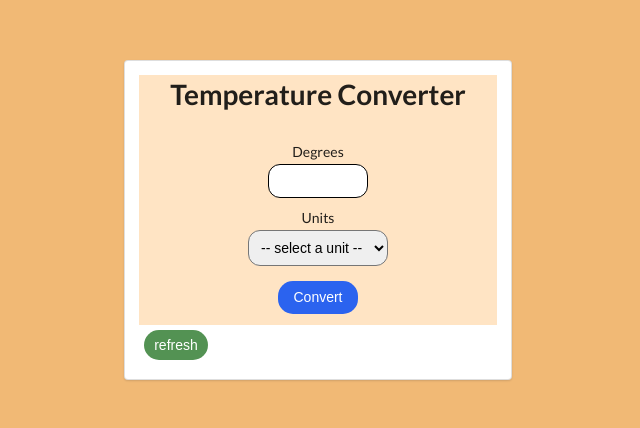
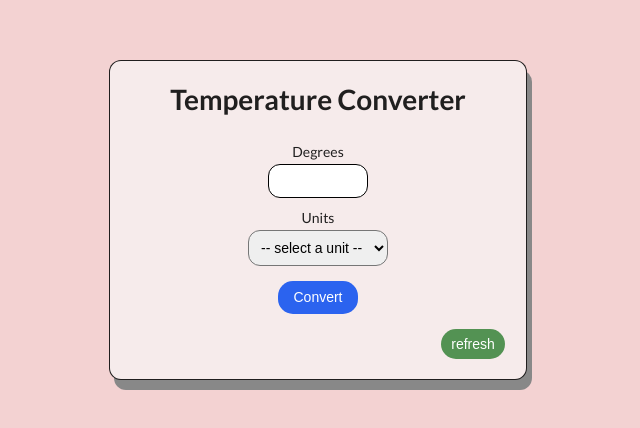
Before and after one commit to Roman4u/my-tempapp, a React (Create React App) app: page / in a window 1280 px wide. Shown: the part 180-608 px from the top of the page, without its empty margins (322-962 px from the left). Built offline with nearby package versions, Linux system fonts and the light colour scheme.

Commit message:
update: div styling and refresh button placement

```diff
--- a/src/components/App.jsx
+++ b/src/components/App.jsx
@@ -40,7 +40,7 @@ const App = () => {
 
   return (
     <div className="wrapper">
-      <div className="ui segment">
+      <div className="container">
         <div className="header">
         <h1>Temperature Converter</h1>
           <TempInput
@@ -53,8 +53,10 @@ const App = () => {
             // updateParentState={updateParentState}
             calculateTemp={calculateTemp}
           />
+          <div style={{display: 'flex'}}>
+           <button className="refresh-button" onClick={() => {return window.location.reload(false)}} style={{marginLeft: 'auto'}}>refresh</button>
+           </div>
         </div>
-        <button className="refresh-button" onClick={() => {return window.location.reload(false)}}>refresh</button>
       </div>
     </div>
   );
--- a/src/components/tempInput.jsx
+++ b/src/components/tempInput.jsx
@@ -66,15 +66,15 @@ const TempInput = (props) => {
           Convert
         </button>
         <br />
-      </form>
 
-      <div>
           { error ?
             <Alert variant="filled" severity="error">
               <AlertTitle>Error</AlertTitle>
               {errorMessage}</Alert>
             : <span id="result-container ui container"> <h3>{convertedTemp}</h3> </span>}
-      </div>
+
+      </form>
+
     </div>
   );
 };
--- a/src/components/tempapp.css
+++ b/src/components/tempapp.css
@@ -3,18 +3,23 @@
     height: 100vh;
     display: grid;
     place-items: center;
-    background-color: rgba(240, 180, 106, 0.924);
+    background-color: rgb(243, 210, 210);
 }
 
 
 .header {
+    display: block;
     text-align: center;
-    padding: 1px;
-    background-color: bisque;
+    padding: 20px;
+    border: 1px solid;
+    box-shadow: 5px 10px #888888;
+    background-color: rgb(246, 235, 235);
+    border-radius: 12px;
 }
 
 h1 {
-    margin: 30px
+    margin: 40px;
+    margin-bottom: 25px;
 }
 
 
@@ -56,7 +61,7 @@ select {
   }
 
 .refresh-button {
-    margin: 5px;
+    margin: 5px 1px 0px;
     padding: 7px 10px;
     border: none;
     border-radius: 15px;
```
